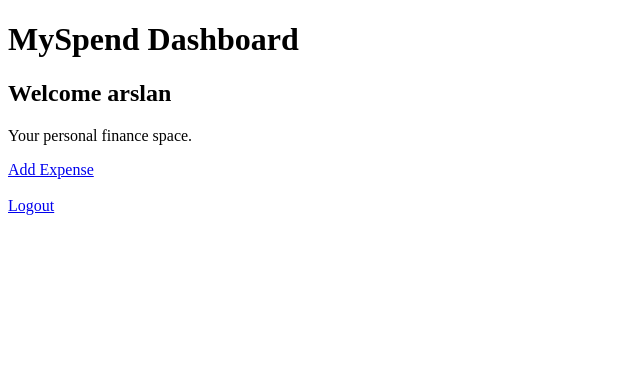
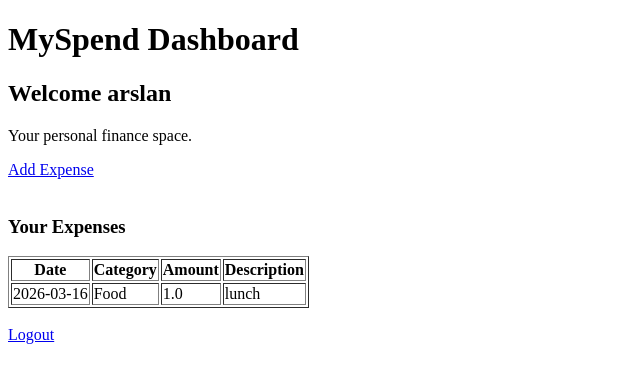
Before and after one commit to Arslanhassan8888/MySpend---A-Personal-Expense-Managment-App, a Flask app: page /dashboard in a window 1280 px wide. Shown: the top 383 px of the page, without its empty margins (0-640 px from the left). Run offline with Flask 3, Linux system fonts and the light colour scheme; a user stored in the database is signed in; data comes from the database, SQL or seed files in the repository; both versions use the stored data as it was after the commit.

Commit message:
Display user expenses on dashboard using database query and table view

```diff
--- a/tracker/routes.py
+++ b/tracker/routes.py
@@ -201,9 +201,19 @@ def dashboard():
         (session["user_id"],)
     ).fetchone()
 
+    expenses = cursor.execute(
+        """
+        SELECT expenses.date, expenses.amount, expenses.description, categories.name
+        FROM expenses
+        JOIN categories ON expenses.category_id = categories.category_id
+        WHERE expenses.user_id = ?
+        """,
+        (session["user_id"],)
+    ).fetchall()
+
     conn.close()
 
-    return render_template("dashboard.html", name=user["name"])
+    return render_template("dashboard.html", name=user["name"], expenses=expenses)
 
 @main.route("/add-expense", methods=["GET", "POST"])
 def add_expense():
--- a/tracker/templates/dashboard.html
+++ b/tracker/templates/dashboard.html
@@ -11,6 +11,24 @@
         <a href="/add-expense">Add Expense</a>
         <br>
         <br>
+        <h3>Your Expenses</h3>
+        <table border="1">
+            <tr>
+                <th>Date</th>
+                <th>Category</th>
+                <th>Amount</th>
+                <th>Description</th>
+            </tr>
+            {% for expense in expenses %}
+            <tr>
+                <td>{{ expense.date }}</td>
+                <td>{{ expense.name }}</td>
+                <td>{{ expense.amount }}</td>
+                <td>{{ expense.description }}</td>
+            </tr>
+            {% endfor %}
+        </table>
+        <br>
         <a href="/logout">Logout</a>
     </body>
 </html>
```
Also changed, not shown: myspend.db.
